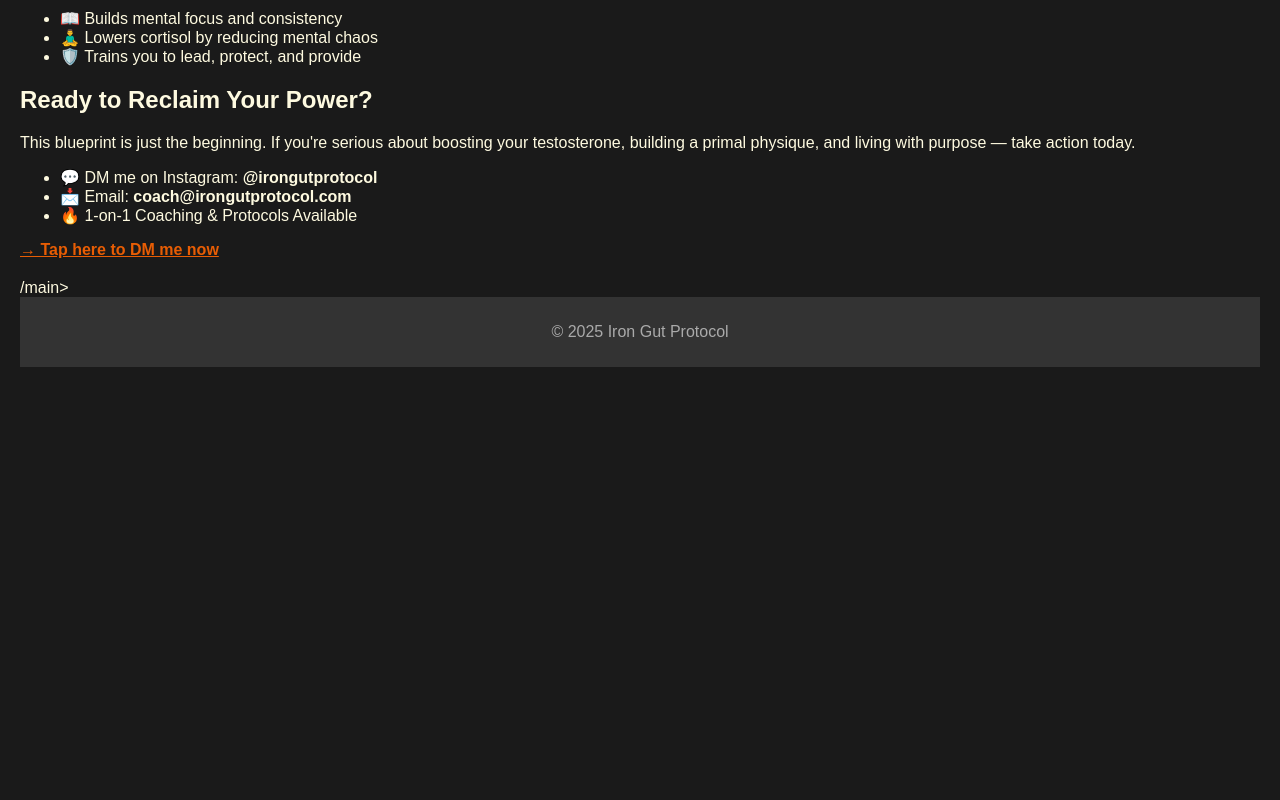
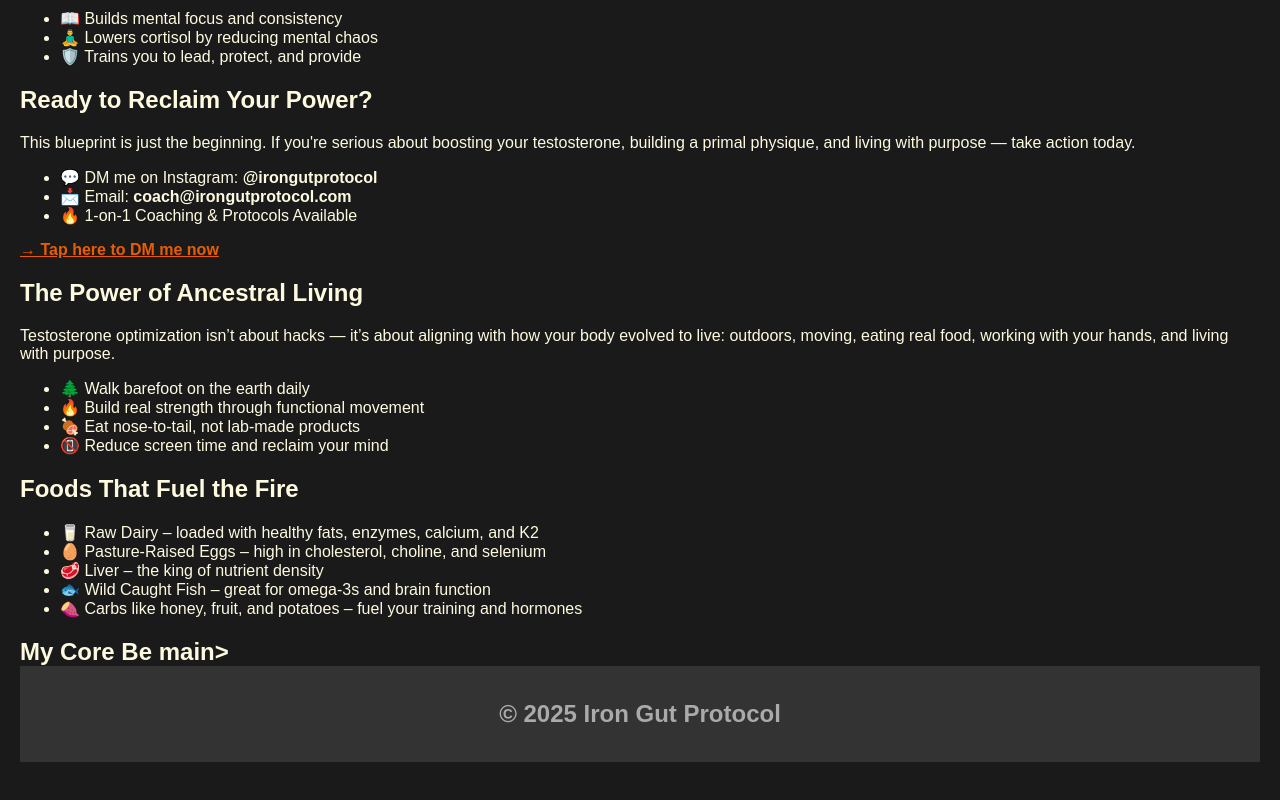
Before and after one commit to irongutprotocol/testosterone-blueprint, a plain HTML site: page index.html in a window 1280 px wide. Shown: the part 884-1684 px from the top of the page. Before the commit the page ends 1271 px from the top, so only its background shows below. Drawn offline with Linux system fonts and the light colour scheme.

Commit message:
Update index.html

```diff
--- a/index.html
+++ b/index.html
@@ -69,7 +69,31 @@
   </ul>
   <p><a href="https://instagram.com/irongutprotocol" target="_blank" style="color: #e85d04; font-weight: bold;">→ Tap here to DM me now</a></p>
 </section>
-/main>
+<section>
+  <h2>The Power of Ancestral Living</h2>
+  <p>Testosterone optimization isn’t about hacks — it’s about aligning with how your body evolved to live: outdoors, moving, eating real food, working with your hands, and living with purpose.</p>
+  <ul>
+    <li>🌲 Walk barefoot on the earth daily</li>
+    <li>🔥 Build real strength through functional movement</li>
+    <li>🍖 Eat nose-to-tail, not lab-made products</li>
+    <li>📵 Reduce screen time and reclaim your mind</li>
+  </ul>
+</section>
+
+<section>
+  <h2>Foods That Fuel the Fire</h2>
+  <ul>
+    <li>🥛 Raw Dairy – loaded with healthy fats, enzymes, calcium, and K2</li>
+    <li>🥚 Pasture-Raised Eggs – high in cholesterol, choline, and selenium</li>
+    <li>🥩 Liver – the king of nutrient density</li>
+    <li>🐟 Wild Caught Fish – great for omega-3s and brain function</li>
+    <li>🍠 Carbs like honey, fruit, and potatoes – fuel your training and hormones</li>
+  </ul>
+</section>
+
+<section>
+  <h2>My Core Be
+main>
   <footer>
     <p>&copy; 2025 Iron Gut Protocol</p>
   </footer>
```
